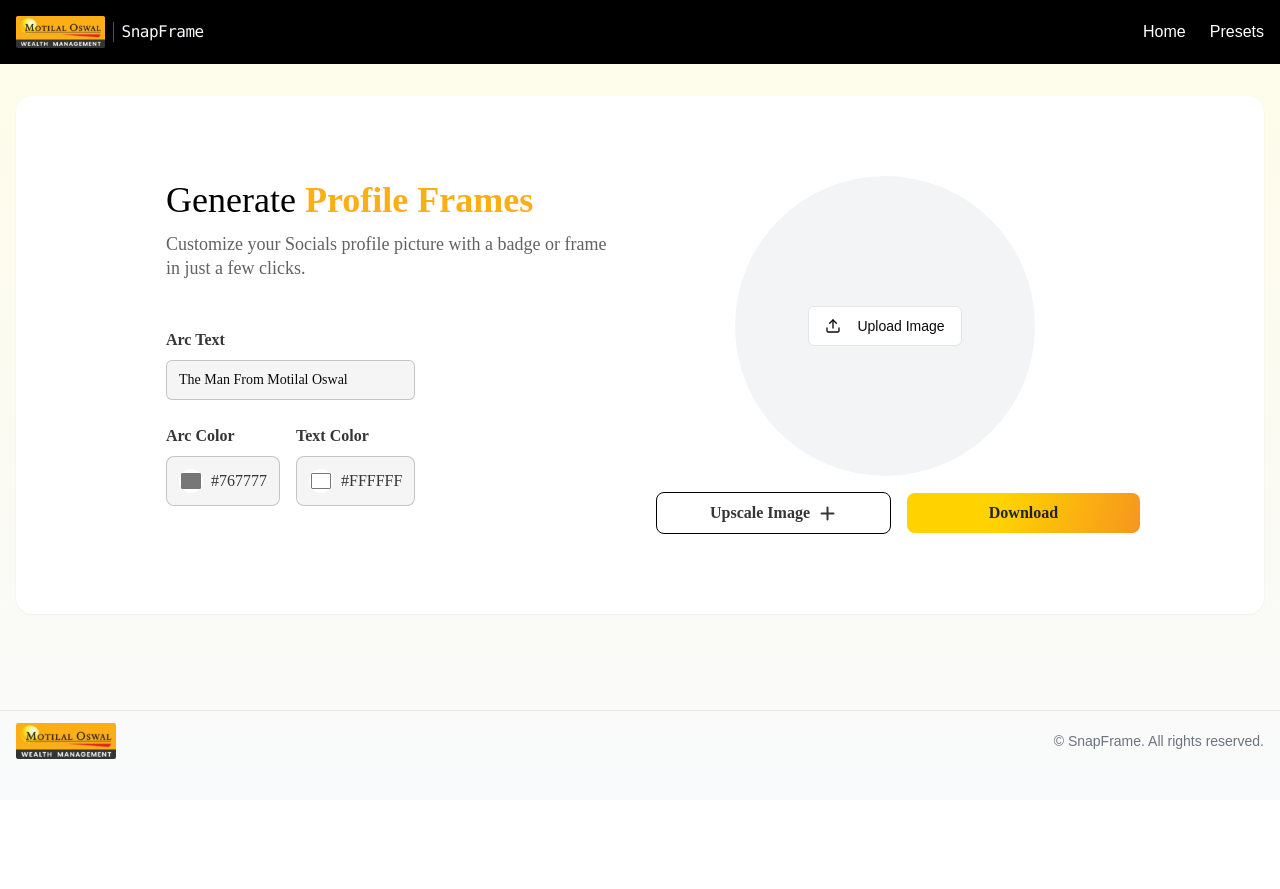
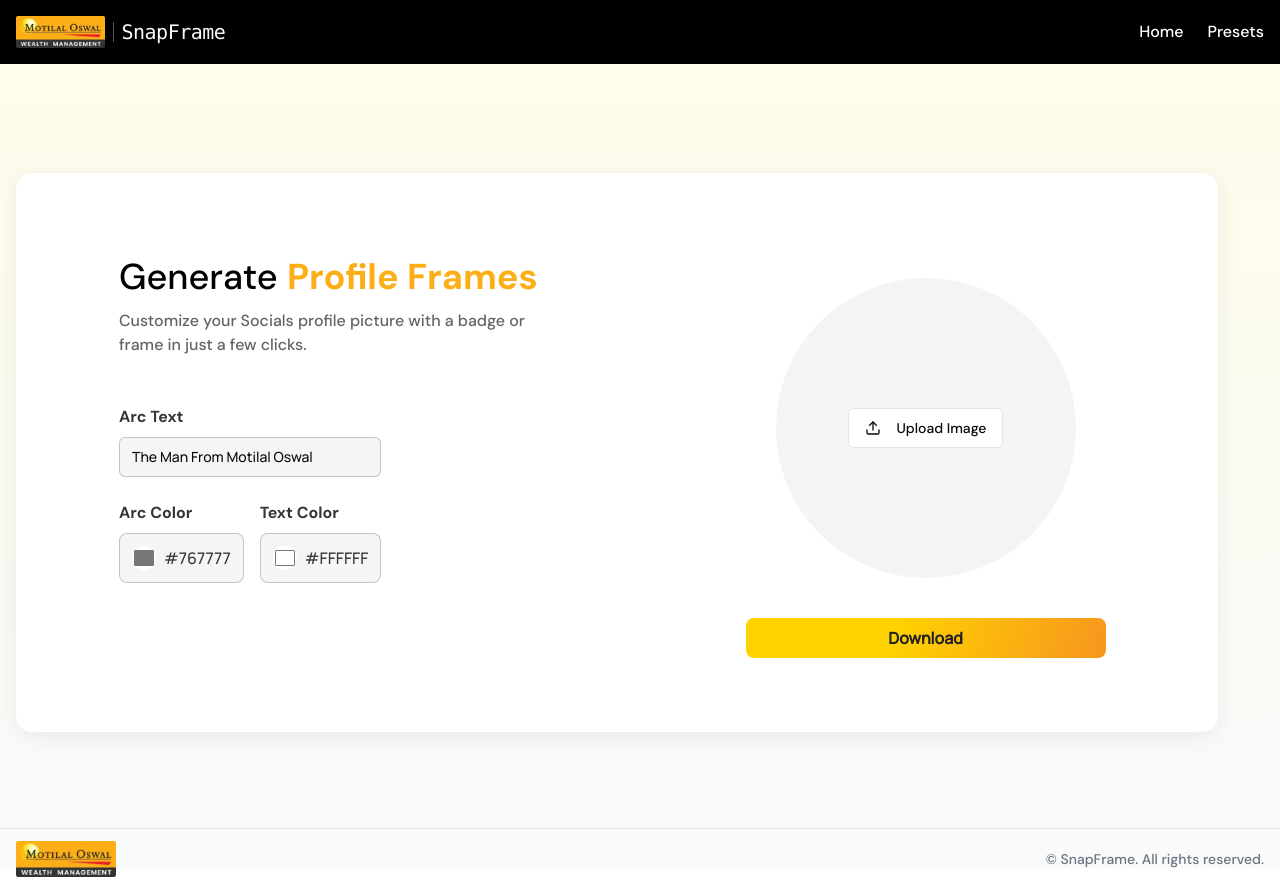
Before and after one commit to iag-dot/SnapFrame, a Next.js app: page / in a window 1280 px wide. Before the commit the page ends 800 px from the top, so only its background shows below. Built offline with nearby package versions, Linux system fonts and the light colour scheme.

Commit message:
bug fixed for the frame generator component?

```diff
--- a/app/globals.css
+++ b/app/globals.css
@@ -1,11 +1,12 @@
+@import url('https://fonts.googleapis.com/css2?family=DM+Sans:wght@300;500;700&family=Manrope:wght@500&display=swap');
+
 @tailwind base;
 @tailwind components;
 @tailwind utilities;
 
-@import url('https://fonts.googleapis.com/css2?family=DM+Sans:wght@300;500;700&family=Manrope:wght@500&display=swap');
 
 body {
-  font-family: Arial, Helvetica, sans-serif;
+  font-family: 'DM Sans', Arial, Helvetica, sans-serif;
 }
 
 @layer utilities {
--- a/components/NavBar.tsx
+++ b/components/NavBar.tsx
@@ -1,5 +1,12 @@
 import Image from "next/image"
 import Link from "next/link"
+import { Menu } from "lucide-react"
+import { Button } from "./ui/button"
+import {
+  Sheet,
+  SheetContent,
+  SheetTrigger
+} from "./ui/sheet"
 
 export function Navbar() {
   return (
@@ -14,11 +21,13 @@ export function Navbar() {
             className="h-8 w-auto"
           />
           <div className="h-5 w-px bg-gray-600" />
-        <p className="text-[#F8FAFC] font-mono font-20px font-normal font-600 leading-[28px] tracking-[-0.5px]">
-          SnapFrame
-        </p>
+          <p className="text-[#F8FAFC] font-mono text-[20px] font-normal font-600 leading-[28px] tracking-[-0.5px]">
+            SnapFrame
+          </p>
         </div>
-        <nav className="flex gap-6">
+
+        {/* Desktop Navigation */}
+        <nav className="hidden md:flex gap-6">
           <Link href="/" className="text-white hover:text-yellow-400">
             Home
           </Link>
@@ -26,6 +35,26 @@ export function Navbar() {
             Presets
           </Link>
         </nav>
+
+        {/* Mobile Navigation */}
+        <Sheet>
+          <SheetTrigger asChild>
+            <Button variant="ghost" size="icon" className="md:hidden text-white">
+              <Menu className="h-6 w-6" />
+              <span className="sr-only">Toggle menu</span>
+            </Button>
+          </SheetTrigger>
+          <SheetContent side="right" className="w-[240px] bg-black">
+            <nav className="flex flex-col gap-4 mt-8">
+              <Link href="/" className="text-white hover:text-yellow-400">
+                Home
+              </Link>
+              <Link href="/presets" className="text-white hover:text-yellow-400">
+                Presets
+              </Link>
+            </nav>
+          </SheetContent>
+        </Sheet>
       </div>
     </header>
   )
--- a/components/preset-grid.tsx
+++ b/components/preset-grid.tsx
@@ -87,8 +87,8 @@ export function PresetGrid() {
         ctx.drawImage(img, x, y, scaledWidth, scaledHeight)
 
         // Reference the text and frame logic from ProfileFrameGenerator
-        const displayText = `#${config.text.toUpperCase()}`
-        ctx.font = `bold 24px Arial`
+        const displayText = config.text.toUpperCase()
+        ctx.font = `bold 24px Inter`
 
         // Configure letter spacing
         const letterSpacing = 24 * 0.15
--- a/components/profile-frame-generator.tsx
+++ b/components/profile-frame-generator.tsx
@@ -71,11 +71,11 @@ export function ProfileFrameGenerator() {
         ctx.drawImage(img, x, y, scaledWidth, scaledHeight)
 
         // Prepare text with formatting
-        const displayText = `#${frameConfig.text.toUpperCase()}`
-        ctx.font = `bold ${frameConfig.textSize}px Arial`
+        const displayText = frameConfig.text.toUpperCase()
+        ctx.font = `bold ${frameConfig.textSize}px Inter`
 
         // Configure letter spacing
-        const letterSpacing = frameConfig.textSize * 0.15
+        const letterSpacing = 24 * 0.15
         const textWidth = ctx.measureText(displayText).width + (letterSpacing * (displayText.length - 1))
         const radius = 175
 
@@ -267,7 +267,7 @@ export function ProfileFrameGenerator() {
       ctx.clearRect(0, 0, canvas.width, canvas.height);
 
       // Prepare text with formatting
-      const displayText = `#${frameConfig.text.toUpperCase()}`;
+      const displayText = frameConfig.text.toUpperCase();
       ctx.font = `bold ${frameConfig.textSize}px Arial`;
 
       // Configure letter spacing
@@ -365,16 +365,16 @@ export function ProfileFrameGenerator() {
   }, [frameConfig])
 
   return (
-    <div className="bg-white shadow-sm pl-[150px] pr-[150px] pt-[80px] pb-[80px] rounded-[16px]">
+    <div style={{ width: '1202px', height: '559px', flexShrink: '0', borderRadius: '16px', background: '#FFF', boxShadow: '0px 4px 23.2px 0px rgba(0, 0, 0, 0.07)' }} className="flex flex-col items-center justify-center mt-[77px]">
       <div className="grid md:grid-cols-2 gap-8">
-        <div className="main-container flex flex-col gap-12 items-start flex-nowrap relative">
+        <div className="main-container flex w-[454px] flex-col gap-[48px] items-start flex-nowrap relative mx-auto mt-[75px] mb-[145px] mr-[645px] ml-[103px]">
           <div className="flex flex-col gap-2 items-start shrink-0 flex-nowrap relative">
-            <h1 className="font-['DM_Sans'] text-4xl leading-[48px] relative text-left whitespace-nowrap">
-              <span className="font-medium text-black">Generate </span>
-              <span className="font-bold text-[#fcae17]">Profile </span>
-              <span className="font-bold text-[#fcae17]">Frames</span>
+            <h1 className="relative text-left whitespace-nowrap font-normal font-size-[36px] font-weight-[500] line-height-[48px]">
+              <span className="text-4xl leading-[48px] font-['DM_Sans'] font-medium text-black">Generate </span>
+              <span className="text-4xl font-weight-[700] leading-[48px] font-['DM_Sans'] font-bold text-[#fcae17]">Profile </span>
+              <span className="text-4xl font-weight-[700] leading-[48px] font-['DM_Sans'] font-bold text-[#fcae17]">Frames</span>
             </h1>
-            <p className="font-['DM_Sans'] text-lg leading-6 text-[#626262] relative">
+            <p className="font-['DM_Sans'] text-base leading-[24px] text-[#636363] relative">
               Customize your Socials profile picture with a badge or frame in just a few clicks.
             </p>
           </div>
@@ -445,7 +445,7 @@ export function ProfileFrameGenerator() {
         </div>
 
         <div className="flex flex-col items-center gap-4">
-          <div className="relative w-[300px] h-[300px] rounded-full overflow-hidden">
+            <div className="relative w-[300px] h-[300px] rounded-full overflow-hidden mt-[100px]">
               {rawImage ? (
                 <div className="relative w-full h-full">
                   <Cropper
@@ -485,8 +485,8 @@ export function ProfileFrameGenerator() {
             className="hidden"
           />
 
-          <div className="main-container flex w-[484px] gap-[16px] items-center flex-nowrap relative mx-auto my-0">
-            <button
+          <div className="main-container flex w-[484px] gap-[16px] items-center flex-nowrap relative mx-auto mt-6">
+            {/* <button
               onClick={handleUpscale}
               className="flex pt-[8px] pr-[16px] pb-[8px] pl-[16px] gap-[8px] justify-center items-center grow shrink-0 basis-0 flex-nowrap rounded-[8px] border-solid border border-[#000] relative"
             >
@@ -509,10 +509,10 @@ export function ProfileFrameGenerator() {
                   strokeLinejoin="round"
                 />
               </svg>
-            </button>
+            </button> */}
             <button
               onClick={() => handleDownload('png')}
-              className="flex pt-[8px] pr-[16px] pb-[8px] pl-[16px] gap-[8px] justify-center items-center grow shrink-0 basis-0 flex-nowrap rounded-[8px] relative border-none"
+              className="flex pt-[8px] pr-[16px] pb-[8px] pl-[16px] gap-[8px] justify-center items-center grow shrink-0 basis-0 flex-nowrap rounded-[8px] relative  border-none max-w-[360px] ml-auto mr-auto"
               style={{
                 background: 'linear-gradient(108deg, #FFD200 40.85%, #F7971E 98.66%), #FD942B'
               }}
```
Lines whose indentation alone changed are shown as unchanged.
